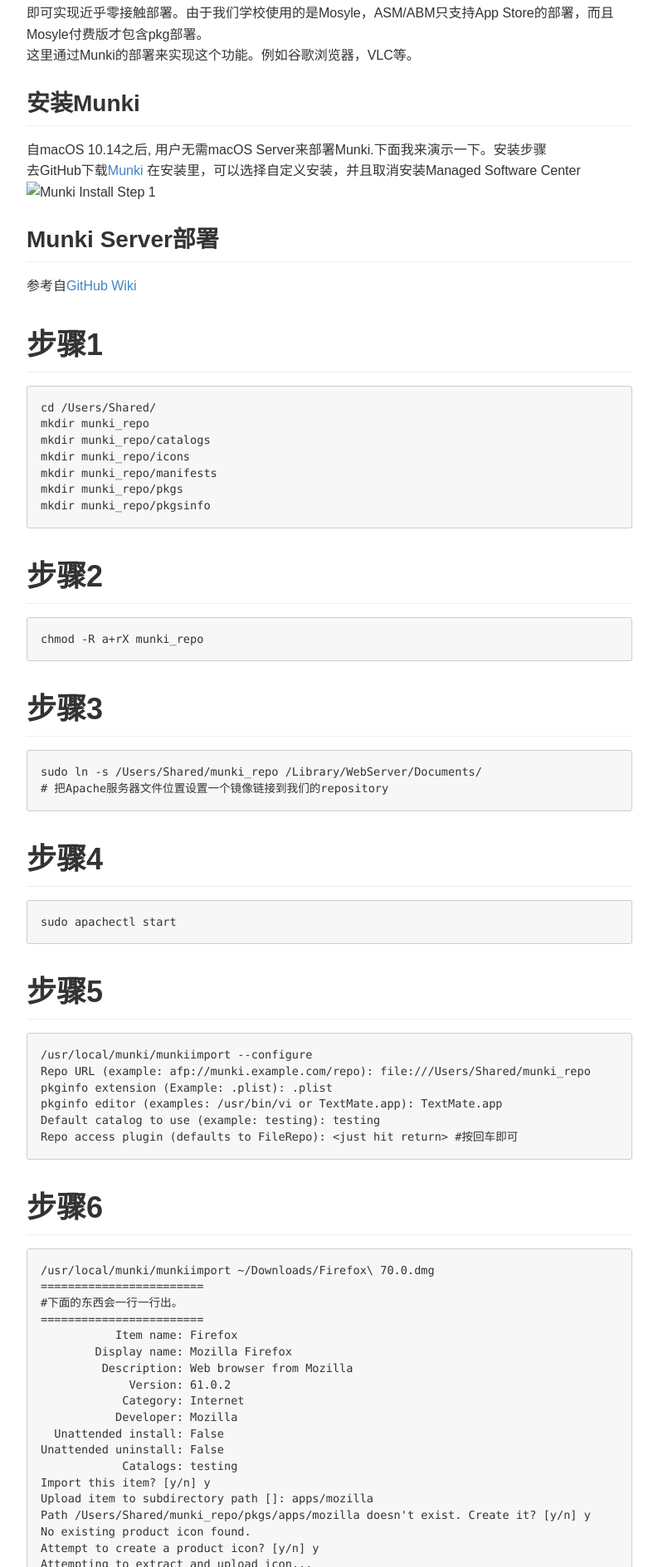
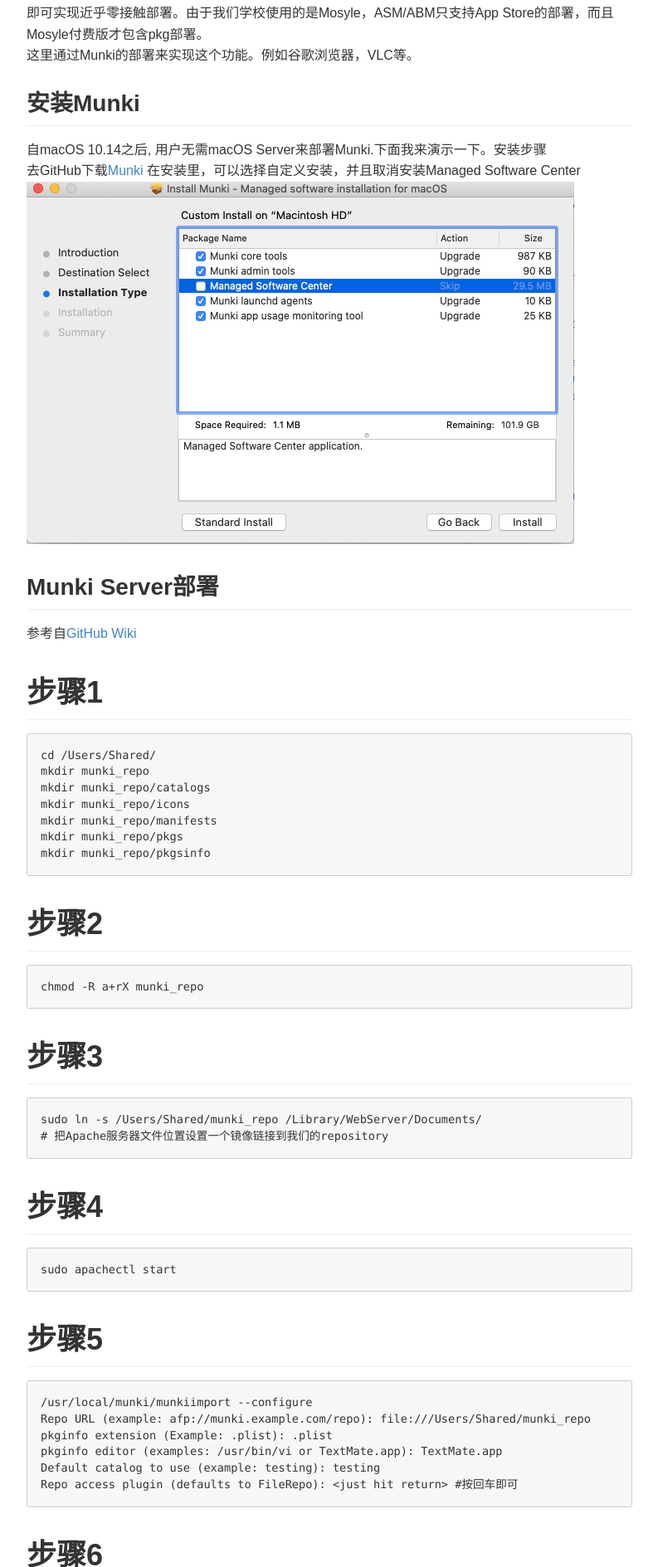
Before and after one commit to dzvision/backup-ghpages, a Jekyll site: the page built from _posts/2019-10-29-Munki-Setup-MDM.md, in a window 1280 px wide. Shown: the part 679-2568 px from the top of the page at 83% size, without its empty margins (118-911 px from the left). Built offline with Jekyll 4.4.1, drawn with Linux system fonts in a browser that asks for light colours; comment, search, counter and statistics services are not loaded.

Commit message:
Modify Wrong URL Image
Modify Wrong URL Image

```diff
--- a/_posts/2019-10-29-Munki-Setup-MDM.md
+++ b/_posts/2019-10-29-Munki-Setup-MDM.md
@@ -21,7 +21,7 @@
 自macOS 10.14之后, 用户无需macOS Server来部署Munki.下面我来演示一下。安装步骤
 去GitHub下载[Munki](https://github.com/munki/munki)
 在安装里，可以选择自定义安装，并且取消安装Managed Software Center
-![Munki Install Step 1](blog/images/posts/2019/munki1.png)
+![Munki Install Step 1](/blog/images/posts/2019/munki1.png)
 
 
 
```
